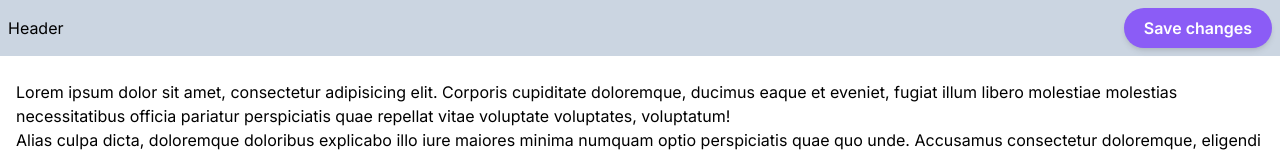
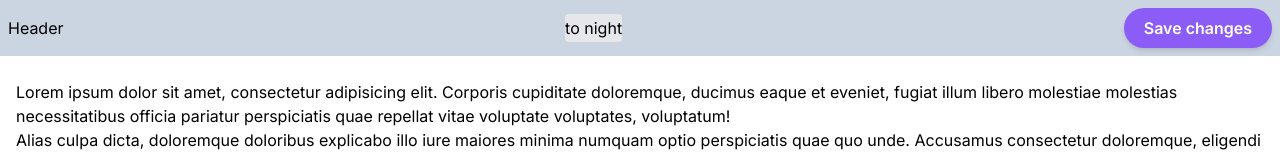
Before and after one commit to MerantauWarrior/next-tailwind, a Next.js app: page / in a window 1280 px wide. Shown: the top 155 px of the page. Built offline with nearby package versions, Linux system fonts and the light colour scheme.

Commit message:
new commit 2

```diff
--- a/app/layout.js
+++ b/app/layout.js
@@ -1,3 +1,5 @@
+import { ThemeProvider } from 'next-themes'
+
 import {Inter} from 'next/font/google'
 import './globals.css'
 import React from "react";
@@ -13,15 +15,21 @@ export const metadata = {
 
 export default function RootLayout({children}) {
   return (
-    <html lang="en">
+    <html lang="en" suppressHydrationWarning>
     <body className={inter.className}>
-      <div className="w-full h-full flex flex-col">
+    <ThemeProvider
+      attribute="class"
+      defaultTheme="light"
+      enableSystem={true}
+    >
+      <div className="w-full h-full flex flex-col text-black dark:text-white">
         <Header/>
         <main className={"grow overflow-x-hidden overflow-y-auto overscroll-none"}>
           <div className={"container mx-auto px-4 py-6"}>{children}</div>
         </main>
         <Footer/>
       </div>
+    </ThemeProvider>
     </body>
     </html>
   )
--- a/components/Footer.jsx
+++ b/components/Footer.jsx
@@ -4,7 +4,7 @@ import Link from 'next/link'
 
 const Footer = () => {
   return (
-    <footer className={"bg-slate-300"}>
+    <footer className={"bg-slate-300 dark:bg-gray-800"}>
       <div id="tabs" className="flex justify-between">
         <Link href="/" className="w-full focus:text-teal-500 hover:text-teal-500 justify-center inline-block text-center pt-2 pb-1">
           <svg width="25" height="25" viewBox="0 0 42 42" className="inline-block mb-1">
--- a/components/Header.jsx
+++ b/components/Header.jsx
@@ -1,12 +1,14 @@
 'use client'
 import React from 'react';
+import Switch from "./Switch";
 
 const Header = () => {
   return (
-    <header className={"p-2 bg-slate-300"}>
+    <header className={"p-2 bg-slate-300 dark:bg-gray-800"}>
       <div className="flex w-full justify-between items-center container mx-auto">
-        <span>Header</span>
-        <button className="btn-primary ml-auto">
+        <span className={"text-black dark:text-white"}>Header</span>
+        <Switch/>
+        <button className="btn-primary">
           Save changes
         </button>
       </div>
--- /dev/null
+++ b/components/Switch.jsx
@@ -0,0 +1,30 @@
+import React, {useEffect, useState} from 'react';
+import {useTheme} from 'next-themes';
+
+const styles = "h-4 w-4 text-gray-600 dark:text-gray-300";
+
+export default function Switch() {
+
+  const {theme, setTheme} = useTheme();
+  const [mounted, setMounted] = useState(false);
+  useEffect(() => setMounted(true), []);
+
+  return (
+    <>
+      {mounted && (
+        <button
+          type="button"
+          className="bg-gray-200 dark:bg-gray-800 hover:bg-gray-300  dark:hover:bg-gray-700 transition-all rounded flex items-center justify-center h-7 w-17"
+          aria-label={
+            theme === "dark" ? "Toggle light mode" : "Toggle dark mode"
+          }
+          onClick={() => {
+            setTheme(theme === "dark" ? "light" : "dark");
+          }}
+        >
+          {theme === "dark" ? "to day" : "to night"}
+        </button>
+      )}
+    </>
+  );
+}
--- a/package.json
+++ b/package.json
@@ -9,9 +9,10 @@
     "lint": "next lint"
   },
   "dependencies": {
+    "next": "14.0.4",
+    "next-themes": "^0.3.0",
     "react": "^18",
-    "react-dom": "^18",
-    "next": "14.0.4"
+    "react-dom": "^18"
   },
   "devDependencies": {
     "autoprefixer": "^10.0.1",
--- a/tailwind.config.js
+++ b/tailwind.config.js
@@ -1,5 +1,6 @@
 /** @type {import('tailwindcss').Config} */
 module.exports = {
+  darkMode: 'class',
   content: [
     './pages/**/*.{js,ts,jsx,tsx,mdx}',
     './components/**/*.{js,ts,jsx,tsx,mdx}',
```
Also changed, not shown: 1 other file (tests, documents, lock files or other folders).
